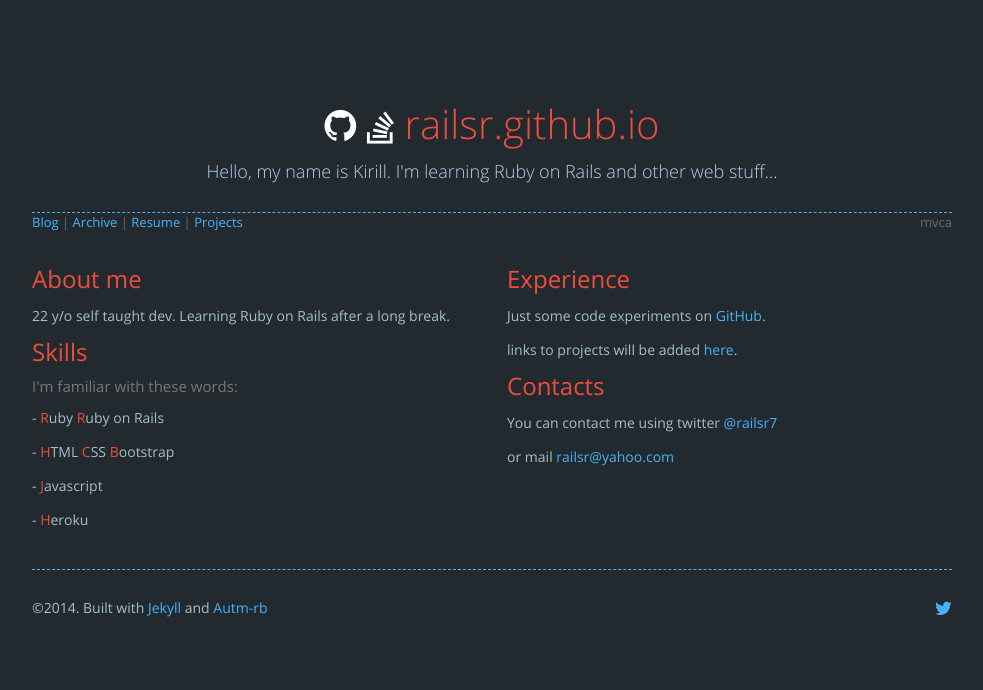
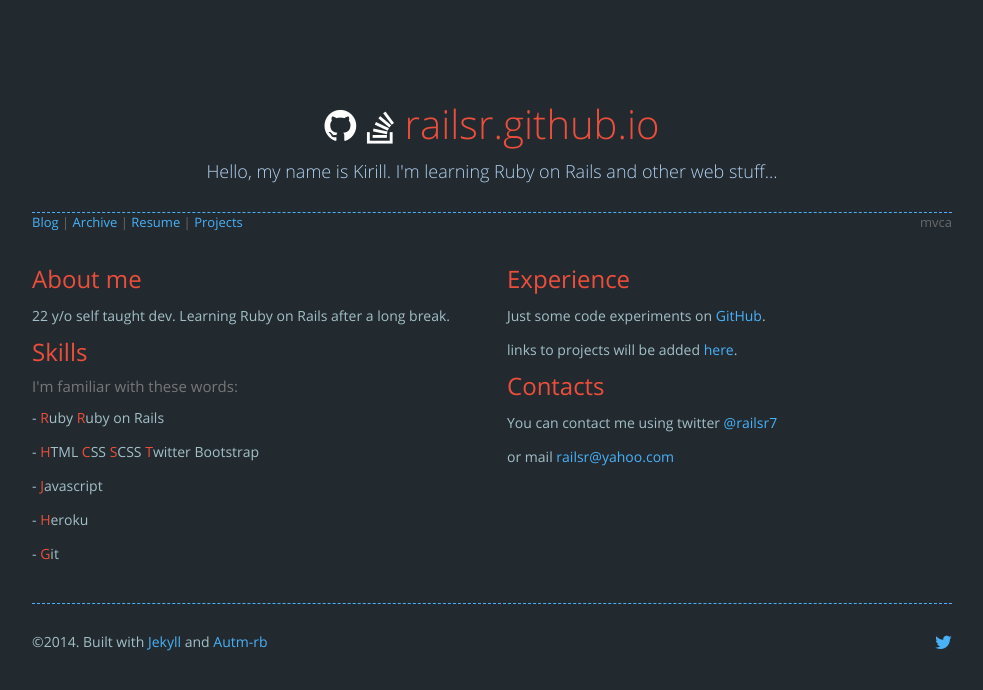
Before and after one commit to railsr/railsr.github.io, a Jekyll site: the page built from resume.html, in a window 1280 px wide. Shown: the top 690 px of the page, without its empty margins (148-1131 px from the left). Built offline with Jekyll 4.4.1, drawn with Linux system fonts in a browser that asks for light colours; nearby versions of some CDN libraries; comment, search, counter and statistics services are not loaded.

Commit message:
res changes

```diff
--- a/resume.html
+++ b/resume.html
@@ -15,9 +15,10 @@
       <h2>Skills</h2>
       <h4 class="text-muted">I'm familiar with these words:</h4>
         <p> - <span>R</span>uby <span>R</span>uby on Rails</p>
-        <p> - <span>H</span>TML <span>C</span>SS <span>B</span>ootstrap</p>
+        <p> - <span>H</span>TML <span>C</span>SS <span>S</span>CSS <span>T</span>witter Bootstrap</p>
         <p> - <span>J</span>avascript</p>
         <p> - <span>H</span>eroku</p>
+        <p> - <span>G</span>it</p>
     </div>
   </div>
 
```
